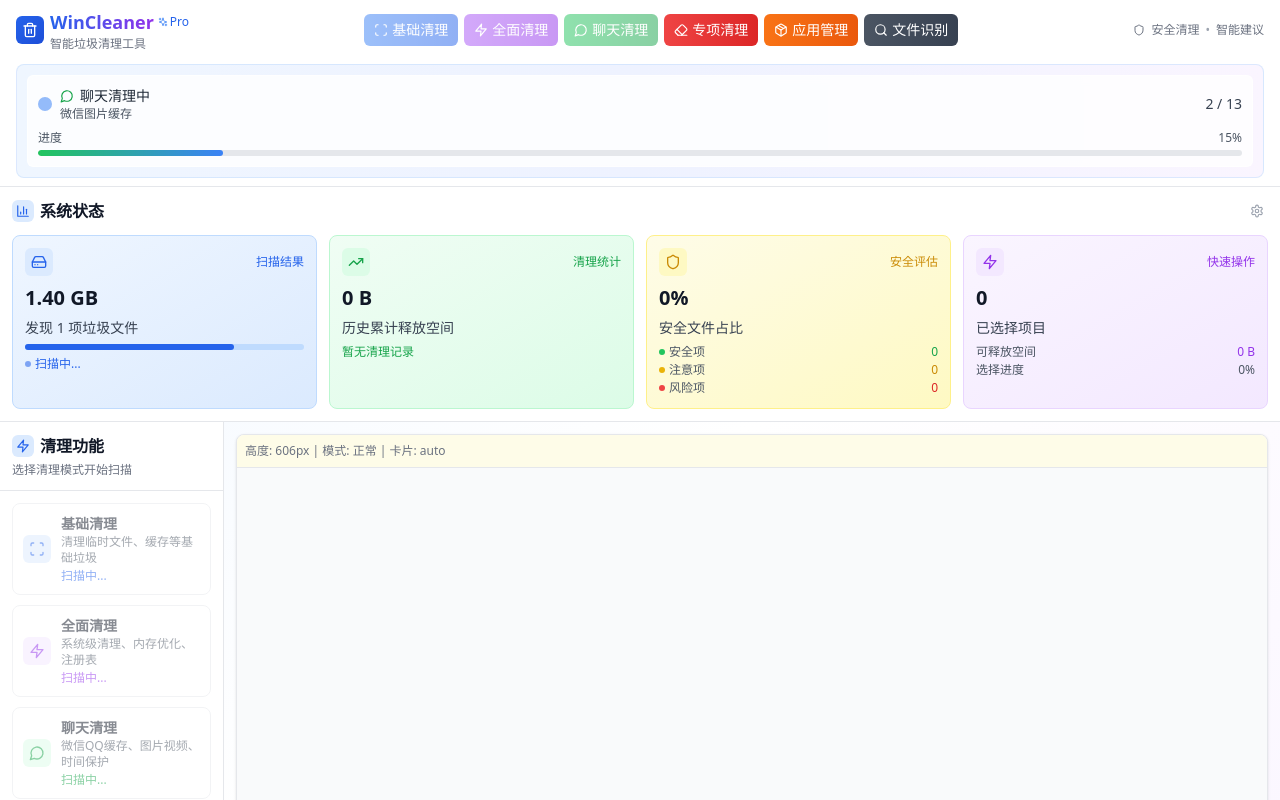
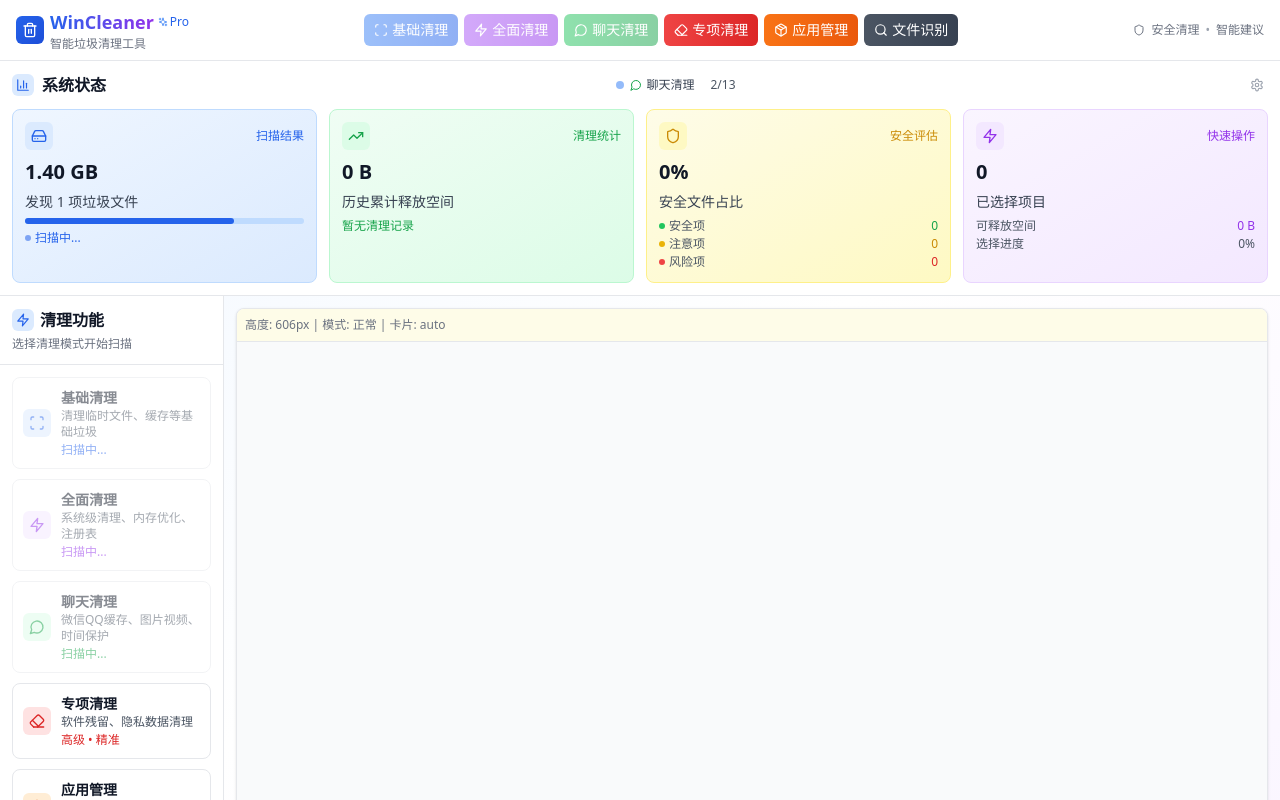
Before and after one commit to Shawn-huang86/wincleaner, a React (Vite) app: page / in a window 1280 px wide. Both pictures are taken after a click on the button "聊天清理". Shown: the top 800 px of the page. Built offline with nearby package versions, Linux system fonts and the light colour scheme.

Commit message:
调整扫描进度条位置

```diff
--- a/src/App.tsx
+++ b/src/App.tsx
@@ -25,6 +25,7 @@ function App() {
   const [selectedItems, setSelectedItems] = useState<Set<string>>(new Set());
   const [selectedCategory, setSelectedCategory] = useState<string | null>(null);
   const [deepScan, setDeepScan] = useState(false);
+  const [isChatScan, setIsChatScan] = useState(false);
   const [showConfirmDialog, setShowConfirmDialog] = useState(false);
   const [showSuccessDialog, setShowSuccessDialog] = useState(false);
   const [showSettings, setShowSettings] = useState(false);
@@ -85,6 +86,7 @@ function App() {
     : scanResults;
   const handleStartScan = async (scanDeep: boolean = deepScan) => {
     setIsScanning(true);
+    setIsChatScan(false);
     setScanResults([]);
     setSelectedItems(new Set());
     setSelectedCategory(null);
@@ -216,6 +218,7 @@ function App() {
 
   const handleStartChatScan = async () => {
     setIsScanning(true);
+    setIsChatScan(true);
     setScanResults([]);
     setSelectedItems(new Set());
     setSelectedCategory(null);
@@ -236,6 +239,7 @@ function App() {
     }
 
     setIsScanning(false);
+    setIsChatScan(false);
 
     // Add to scan history
     const newScan = {
@@ -468,6 +472,7 @@ function App() {
           onOpenApplicationManager={() => setShowApplicationManager(true)}
           isScanning={isScanning}
           deepScan={deepScan}
+          isChatScan={isChatScan}
           scanProgress={scanProgress}
           scanResults={scanResults}
         />
@@ -481,6 +486,9 @@ function App() {
           scanHistory={scanHistory}
           onShowSettings={() => setShowSettings(true)}
           isScanning={isScanning}
+          scanProgress={scanProgress}
+          isChatScan={isChatScan}
+          deepScan={deepScan}
         />
       </div>
 
--- a/src/components/Header.tsx
+++ b/src/components/Header.tsx
@@ -11,6 +11,7 @@ interface HeaderProps {
   onOpenApplicationManager: () => void;
   isScanning: boolean;
   deepScan: boolean;
+  isChatScan: boolean;
   scanProgress: ScanProgress;
   scanResults: any[];
 }
@@ -24,12 +25,10 @@ export const Header: React.FC<HeaderProps> = ({
   onOpenApplicationManager,
   isScanning,
   deepScan,
+  isChatScan,
   scanProgress,
   scanResults
 }) => {
-  // 检测是否为微信QQ扫描
-  const isChatScan = scanResults.some(item => item.category === 'wechat' || item.category === 'qq') &&
-                     scanResults.every(item => item.category === 'wechat' || item.category === 'qq');
   return (
     <div className="space-y-3">
       {/* 主导航栏 */}
@@ -131,90 +130,9 @@ export const Header: React.FC<HeaderProps> = ({
         </div>
       </div>
 
-      {/* 扫描进度区域 */}
-      {isScanning && (
-        <div className="bg-gradient-to-r from-blue-50 via-indigo-50 to-purple-50 rounded-lg p-2.5 border border-blue-200/50">
-          <div className="bg-white/80 backdrop-blur-sm rounded-md p-2.5 border border-white/60">
-            <div className="flex items-center justify-between mb-2">
-              <div className="flex items-center gap-2">
-                <div className="relative">
-                  <div className="w-3.5 h-3.5 bg-blue-500 rounded-full animate-pulse"></div>
-                  <div className="absolute inset-0 w-3.5 h-3.5 bg-blue-400 rounded-full animate-ping opacity-75"></div>
-                </div>
-                <div className="min-w-0 flex-1">
-                  <div className="text-sm font-medium text-gray-800 flex items-center gap-1.5">
-                    {isChatScan ? (
-                      <>
-                        <MessageCircle className="w-3.5 h-3.5 text-green-600 flex-shrink-0" />
-                        <span>聊天清理中</span>
-                      </>
-                    ) : deepScan ? (
-                      <>
-                        <Zap className="w-3.5 h-3.5 text-purple-600 flex-shrink-0" />
-                        <span>全面清理中</span>
-                      </>
-                    ) : (
-                      <>
-                        <Scan className="w-3.5 h-3.5 text-blue-600 flex-shrink-0" />
-                        <span>基础清理中</span>
-                      </>
-                    )}
-                  </div>
-                  <div className="text-xs text-gray-600 truncate">
-                    {scanProgress.currentItem}
-                  </div>
-                </div>
-              </div>
-              <div className="text-sm font-medium text-gray-700 flex-shrink-0 ml-2">
-                {scanProgress.current} / {scanProgress.total}
-              </div>
-            </div>
 
-            <div className="space-y-1">
-              <div className="flex justify-between text-xs text-gray-600">
-                <span>进度</span>
-                <span>{scanProgress.total > 0 ? Math.round((scanProgress.current / scanProgress.total) * 100) : 0}%</span>
-              </div>
-              <div className="w-full bg-gray-200 rounded-full h-1.5 overflow-hidden">
-                <div
-                  className={`h-1.5 rounded-full transition-all duration-500 ${
-                    isChatScan
-                      ? 'bg-gradient-to-r from-green-500 to-blue-500'
-                      : deepScan
-                      ? 'bg-gradient-to-r from-purple-500 to-pink-500'
-                      : 'bg-gradient-to-r from-blue-500 to-indigo-500'
-                  }`}
-                  style={{
-                    width: `${scanProgress.total > 0 ? (scanProgress.current / scanProgress.total) * 100 : 0}%`
-                  }}
-                />
-              </div>
-            </div>
-          </div>
-        </div>
-      )}
 
-      {/* 扫描状态提示 */}
-      {!isScanning && scanResults.length === 0 && (
-        <div className="bg-gray-50 rounded-md p-2 border border-gray-200">
-          <div className="flex items-center justify-center">
-            <div className="flex items-center gap-2 text-sm text-gray-500">
-              <Scan className="w-3.5 h-3.5 text-gray-400" />
-              <span>点击上方清理按钮开始扫描</span>
-            </div>
-          </div>
-        </div>
-      )}
 
-      {!isScanning && scanResults.length > 0 && (
-        <div className="bg-green-50 rounded-md p-2 border border-green-200">
-          <div className="flex items-center justify-center">
-            <div className="flex items-center gap-2 text-sm text-green-600">
-              <span>✓ 扫描完成，发现 {scanResults.length} 个可清理项目</span>
-            </div>
-          </div>
-        </div>
-      )}
     </div>
   );
 };
--- a/src/components/SystemDashboard.tsx
+++ b/src/components/SystemDashboard.tsx
@@ -1,5 +1,5 @@
 import React from 'react';
-import { HardDrive, TrendingUp, Shield, Zap, Settings, BarChart3, Clock } from 'lucide-react';
+import { HardDrive, TrendingUp, Shield, Zap, Settings, BarChart3, Clock, MessageCircle, Scan } from 'lucide-react';
 import { ScanItem } from '../types';
 import { formatFileSize } from '../utils/helpers';
 
@@ -9,6 +9,13 @@ interface SystemDashboardProps {
   scanHistory: Array<{date: string, itemsFound: number, spaceFreed: number}>;
   onShowSettings: () => void;
   isScanning?: boolean;
+  scanProgress?: {
+    current: number;
+    total: number;
+    currentItem: string;
+  };
+  isChatScan?: boolean;
+  deepScan?: boolean;
 }
 
 export const SystemDashboard: React.FC<SystemDashboardProps> = ({
@@ -17,6 +24,9 @@ export const SystemDashboard: React.FC<SystemDashboardProps> = ({
   scanHistory,
   onShowSettings,
   isScanning = false,
+  scanProgress,
+  isChatScan = false,
+  deepScan = false,
 }) => {
   const totalSize = scanResults.reduce((sum, item) => sum + item.sizeBytes, 0);
   const selectedSize = scanResults
@@ -33,15 +43,90 @@ export const SystemDashboard: React.FC<SystemDashboardProps> = ({
   return (
     <div className="bg-white border-b border-gray-200 p-3">
       <div className="flex items-center justify-between mb-3">
-        <div className="flex items-center gap-1.5">
+        <div className="flex items-center gap-2">
           <div className="p-1 bg-blue-100 rounded-md">
             <BarChart3 className="w-3.5 h-3.5 text-blue-600" />
           </div>
           <h2 className="text-base font-semibold text-gray-900">系统状态</h2>
         </div>
+
+        {/* 扫描状态提示 - 居中显示 */}
+        <div className="flex-1 flex justify-center">
+          {!isScanning && scanResults.length === 0 && (
+            <div className="text-xs text-gray-500 bg-gray-50 px-3 py-1 rounded border border-gray-200">
+              <div className="flex items-center justify-center gap-1">
+                <Scan className="w-3 h-3 text-gray-400" />
+                <span>点击上方清理按钮开始扫描</span>
+              </div>
+            </div>
+          )}
+
+          {!isScanning && scanResults.length > 0 && (
+            <div className="text-xs text-green-600 bg-green-50 px-3 py-1 rounded border border-green-200">
+              <div className="flex items-center justify-center gap-1">
+                <span>✓ 扫描完成，发现 {scanResults.length} 个可清理项目</span>
+              </div>
+            </div>
+          )}
+
+          {/* 扫描进度条 - 居中显示 */}
+          {isScanning && scanProgress && (
+            <div className="flex items-center gap-2 max-w-md">
+              {/* 状态指示器 */}
+              <div className="flex items-center gap-1.5">
+                <div className="relative">
+                  <div className="w-2 h-2 bg-blue-500 rounded-full animate-pulse"></div>
+                  <div className="absolute inset-0 w-2 h-2 bg-blue-400 rounded-full animate-ping opacity-75"></div>
+                </div>
+                <div className="text-xs font-medium text-gray-700 flex items-center gap-1">
+                  {isChatScan ? (
+                    <>
+                      <MessageCircle className="w-3 h-3 text-green-600" />
+                      <span>聊天清理</span>
+                    </>
+                  ) : deepScan ? (
+                    <>
+                      <Zap className="w-3 h-3 text-purple-600" />
+                      <span>全面清理</span>
+                    </>
+                  ) : (
+                    <>
+                      <Scan className="w-3 h-3 text-blue-600" />
+                      <span>基础清理</span>
+                    </>
+                  )}
+                </div>
+              </div>
+
+              {/* 进度条 */}
+              <div className="flex-1 min-w-0">
+                <div className="w-full bg-gray-200 rounded-full h-1 overflow-hidden">
+                  <div
+                    className={`h-1 rounded-full transition-all duration-500 ${
+                      isChatScan
+                        ? 'bg-gradient-to-r from-green-500 to-blue-500'
+                        : deepScan
+                        ? 'bg-gradient-to-r from-purple-500 to-pink-500'
+                        : 'bg-gradient-to-r from-blue-500 to-indigo-500'
+                    }`}
+                    style={{
+                      width: `${scanProgress.total > 0 ? (scanProgress.current / scanProgress.total) * 100 : 0}%`
+                    }}
+                  />
+                </div>
+              </div>
+
+              {/* 进度数字 */}
+              <div className="text-xs font-medium text-gray-600 flex-shrink-0">
+                {scanProgress.current}/{scanProgress.total}
+              </div>
+            </div>
+          )}
+        </div>
+
         <button
           onClick={onShowSettings}
-          className="text-gray-400 hover:text-gray-600 transition-colors p-1 rounded-md hover:bg-gray-100"
+          className="text-gray-400 hover:text-gray-600 transition-colors p-1 rounded-md hover:bg-gray-100 flex-shrink-0"
           title="设置"
         >
           <Settings className="w-3.5 h-3.5" />
```
